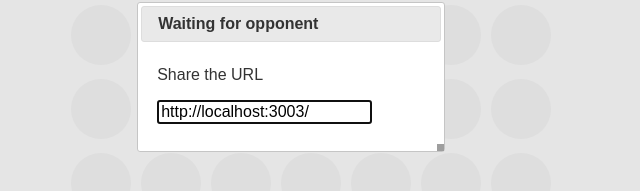
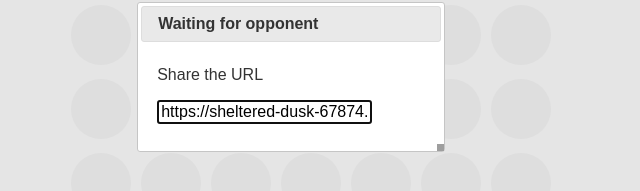
Before and after one commit to janiscp/c4, a website: page public/index.html in a window 1280 px wide. Shown: the part 323-514 px from the top of the page, 349-989 px from the left. Drawn offline with nearby package versions, Linux system fonts and the light colour scheme; no server answers; grey boxes are pictures that could not be loaded.

Commit message:
Update index.html

```diff
--- a/public/index.html
+++ b/public/index.html
@@ -63,7 +63,7 @@
 
 <div id="dialog-message" title="Waiting for opponent">
   <p>Share the URL</p>
-  <input type="text" readonly value="http://localhost:3003/" >
+  <input type="text" readonly value="https://sheltered-dusk-67874.herokuapp.com/" >
 </div>
 
 <div id="dialog-winner" title="">
```
